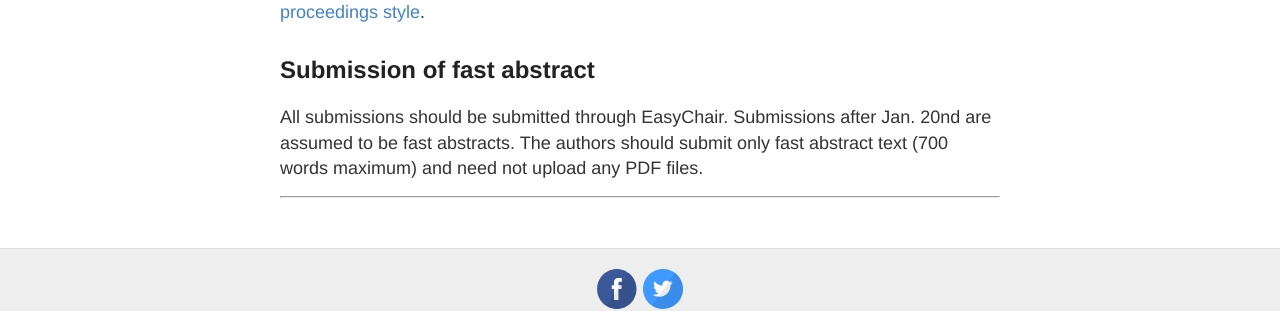
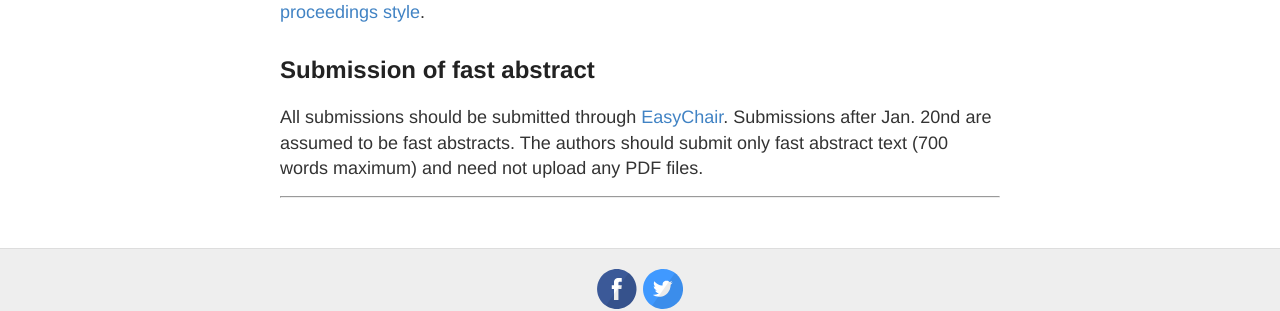
Before and after one commit to iwesep2017/iwesep2017.github.io, a Jekyll site: the page built from submission.md, in a window 1280 px wide. Shown: the part 705-1016 px from the top of the page. Built offline with Jekyll 4.4.1, drawn with Linux system fonts in a browser that asks for light colours; part of the change alters nothing that is shown.

```diff
--- a/submission.md
+++ b/submission.md
@@ -14,6 +14,6 @@ Papers must conform to the IEEE proceedings paper format guidelines. Please see
 
 ## Submission of fast abstract
 
-All submissions should be submitted through EasyChair. Submissions after Jan. 20nd are assumed to be fast abstracts. The authors should submit only fast abstract text (700 words maximum) and need not upload any PDF files.
+All submissions should be submitted through [EasyChair](http://www.easychair.org/conferences/?conf=iwesep2017). Submissions after Jan. 20nd are assumed to be fast abstracts. The authors should submit only fast abstract text (700 words maximum) and need not upload any PDF files.
 
 ----
```
